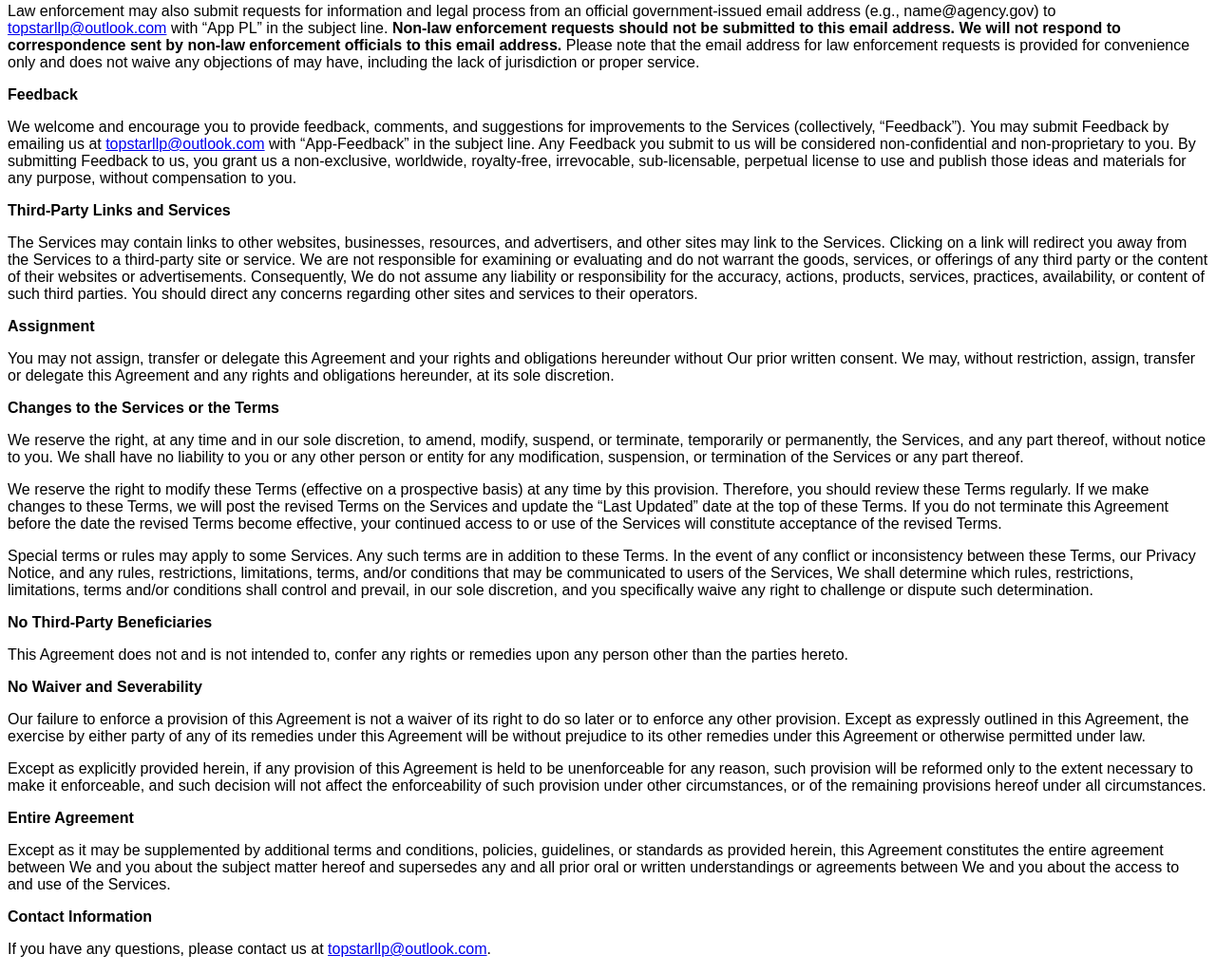
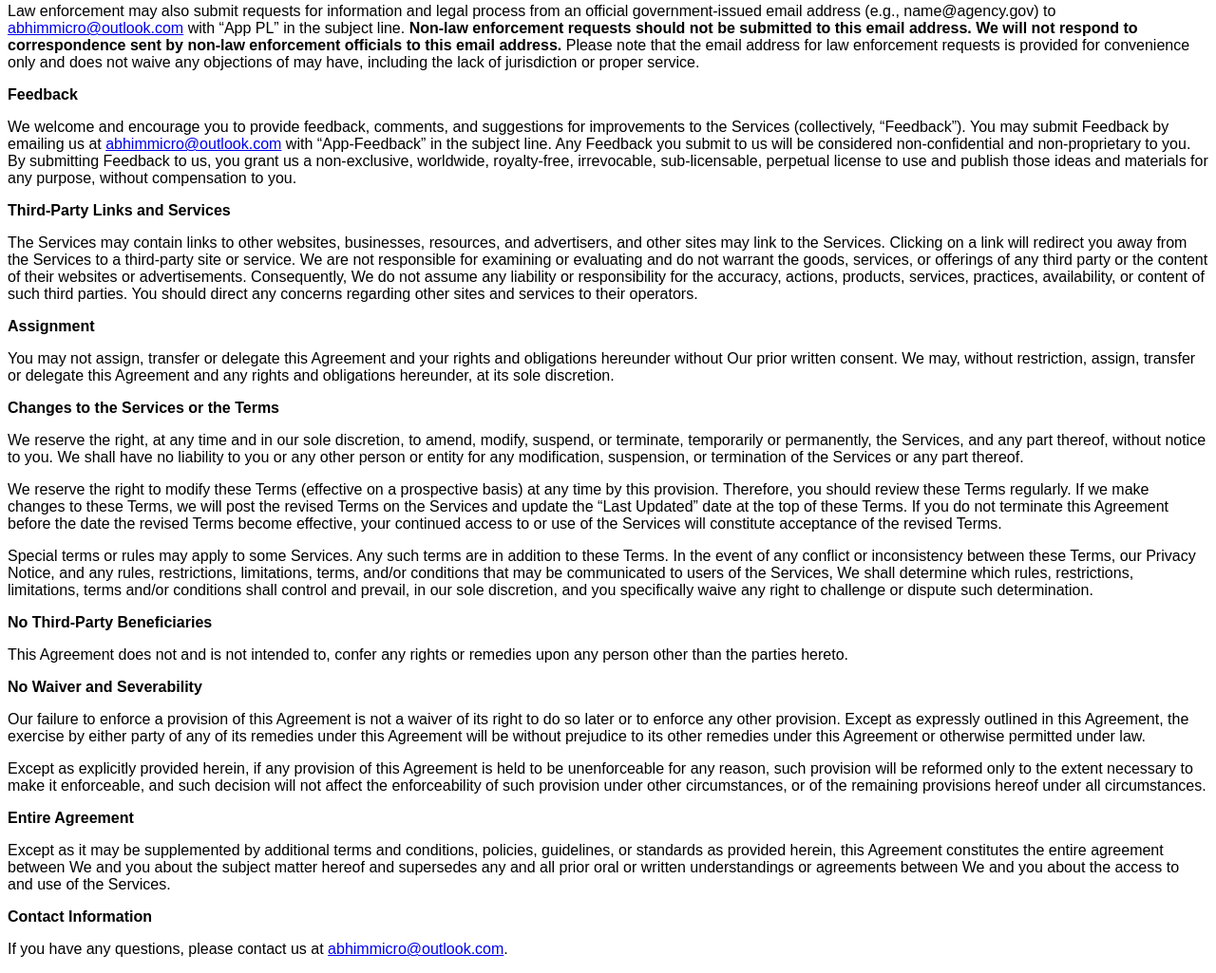
Before and after one commit to abhimmicro/abhimmicro.github.io, a plain HTML site: page user-agreement.html in a window 1280 px wide. Shown: the part 6415-7440 px from the top of the page at 95% size. Drawn offline with Linux system fonts and the light colour scheme; a web font is replaced by a local one.

Commit message:
Update user-agreement.html

```diff
--- a/user-agreement.html
+++ b/user-agreement.html
@@ -240,11 +240,11 @@
             We maintain a Privacy Policy describing the collection, retention, and use of information related to your use of the Services. You can find the <a href="user-privacy.html">Privacy Policy</a>, which is incorporated by reference into this Agreement.
         </p>
         <p>
-            Law enforcement may also submit requests for information and legal process from an official government-issued email address (e.g., name@agency.gov) to <a href="topstarllp@outlook.com">topstarllp@outlook.com</a> with “App PL” in the subject line. <b>Non-law enforcement requests should not be submitted to this email address. We will not respond to correspondence sent by non-law enforcement officials to this email address.</b> Please note that the email address for law enforcement requests is provided for convenience only and does not waive any objections of may have, including the lack of jurisdiction or proper service.
+            Law enforcement may also submit requests for information and legal process from an official government-issued email address (e.g., name@agency.gov) to <a href="abhimmicro@outlook.com">abhimmicro@outlook.com</a> with “App PL” in the subject line. <b>Non-law enforcement requests should not be submitted to this email address. We will not respond to correspondence sent by non-law enforcement officials to this email address.</b> Please note that the email address for law enforcement requests is provided for convenience only and does not waive any objections of may have, including the lack of jurisdiction or proper service.
         </p>
         <b>Feedback</b>
         <p>
-            We welcome and encourage you to provide feedback, comments, and suggestions for improvements to the Services (collectively, “Feedback”). You may submit Feedback by emailing us at <a href="topstarllp@outlook.com">topstarllp@outlook.com</a> with “App-Feedback” in the subject line. Any Feedback you submit to us will be considered non-confidential and non-proprietary to you. By submitting Feedback to us, you grant us a non-exclusive, worldwide, royalty-free, irrevocable, sub-licensable, perpetual license to use and publish those ideas and materials for any purpose, without compensation to you.
+            We welcome and encourage you to provide feedback, comments, and suggestions for improvements to the Services (collectively, “Feedback”). You may submit Feedback by emailing us at <a href="abhimmicro@outlook.com">abhimmicro@outlook.com</a> with “App-Feedback” in the subject line. Any Feedback you submit to us will be considered non-confidential and non-proprietary to you. By submitting Feedback to us, you grant us a non-exclusive, worldwide, royalty-free, irrevocable, sub-licensable, perpetual license to use and publish those ideas and materials for any purpose, without compensation to you.
         </p>
         <b>Third-Party Links and Services</b>
         <p>
@@ -281,7 +281,7 @@
         </p>
         <b>Contact Information</b>
         <p>
-            If you have any questions, please contact us at <a href="topstarllp@outlook.com">topstarllp@outlook.com</a>.
+            If you have any questions, please contact us at <a href="abhimmicro@outlook.com">abhimmicro@outlook.com</a>.
         </p>
     </body>
 </html>
```
